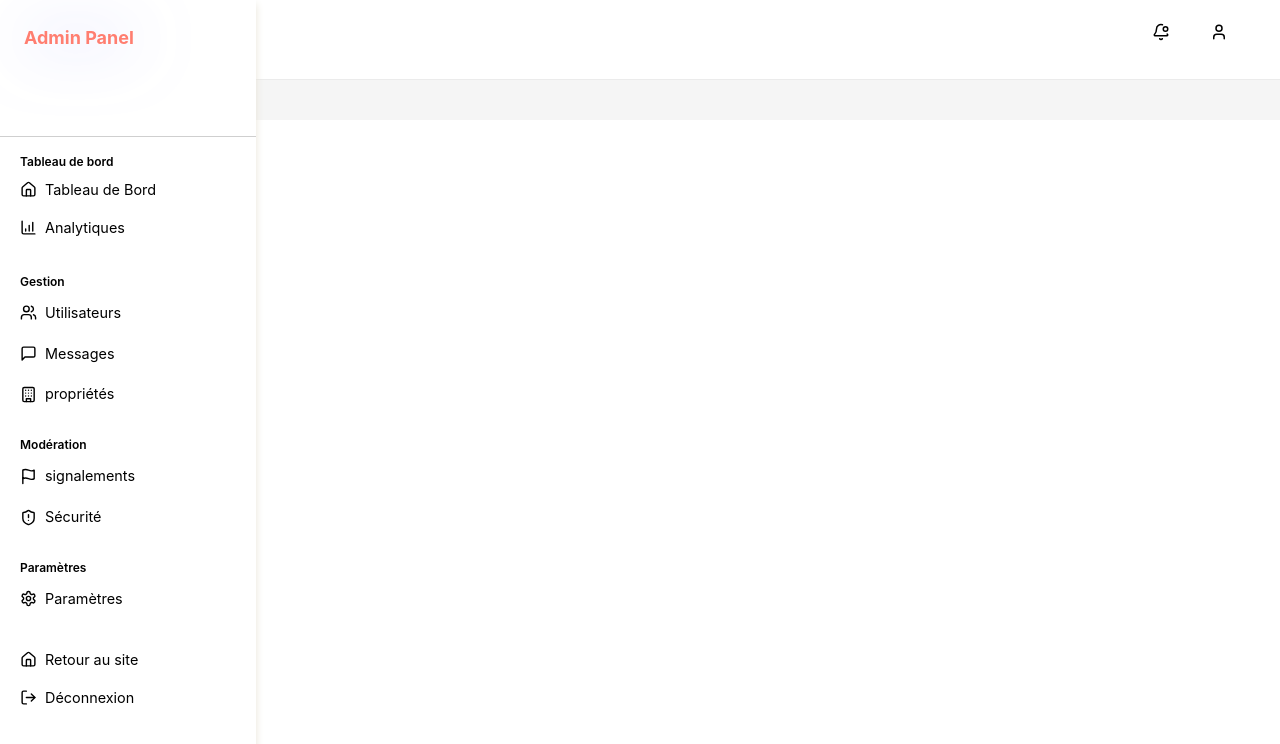
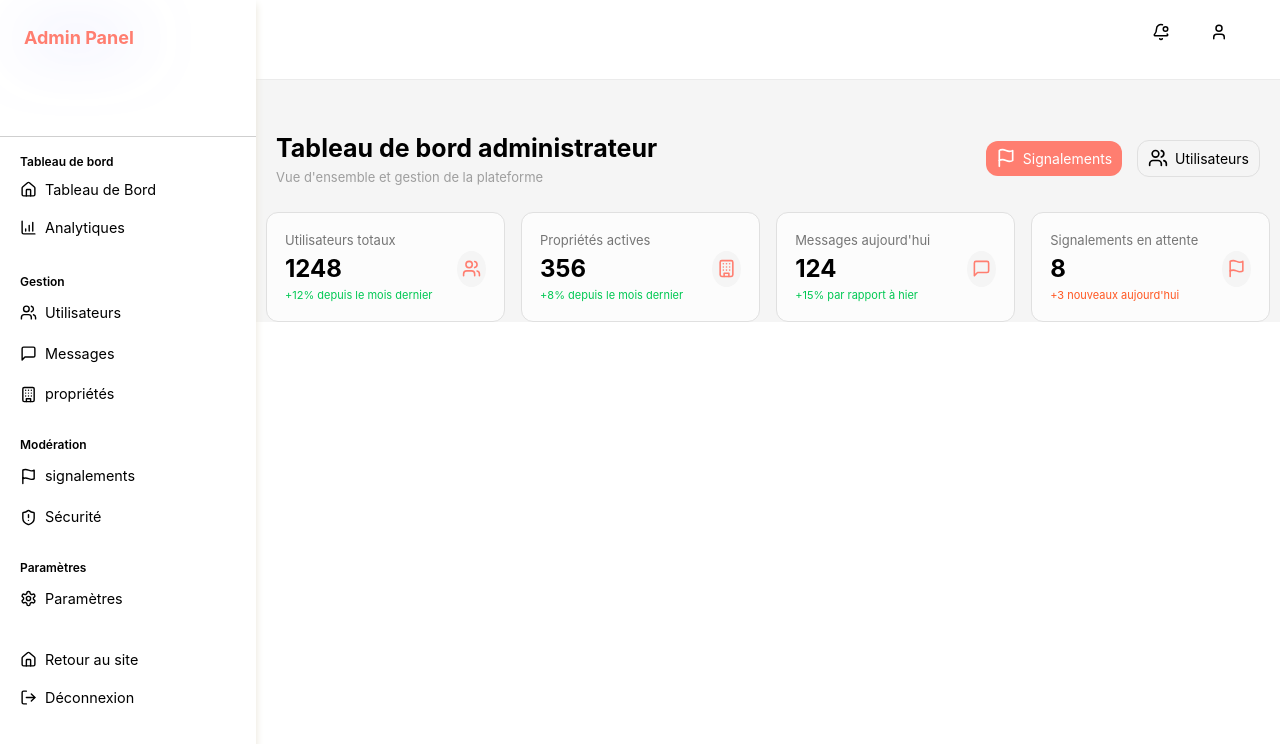
Before and after one commit to Maymasi/coloc-location-app, a React (Vite) app: page /admin/dashboard in a window 1280 px wide. Shown: the top 744 px of the page. Built offline with nearby package versions, Linux system fonts and the light colour scheme.

Commit message:
top dashboard

```diff
--- /dev/null
+++ b/src/assets/styles/AdminStyles/DashboardAdmin.css
@@ -0,0 +1,72 @@
+.top-admin-dashboard {
+    display: flex;
+    justify-content: space-between;
+    padding: 10px;
+}
+.right-side-admin-dashboard{
+    display: flex;
+    flex-direction: column;
+    justify-content: center;
+}
+.left-side-admin-dashboard{
+    display: flex;
+    align-items: center;
+    gap: 15px;
+}
+.btn-signalement-admin-dashboard{
+    display: flex;
+    gap: 7px;
+    color: white;
+    background-color: hsl(var(--primary));
+    padding: 7px 10px;
+    border-radius: 12px;
+}
+.btn-utilisateurs-admin-dashboard{
+    display: flex;
+    gap: 7px;
+    padding: 7px;
+    border: 1px solid #e0e0e0;
+    border-radius: 12px;
+    padding: 7px 10px;
+}
+.big-title-admin-dashboard{
+    font-size: 25px;
+    font-weight: 700;
+}
+.under-title-admin-dashboard{
+    font-size:13px ;
+    color: #9e9e9e;
+}
+.cards-admin-dashboard{
+    display: flex;
+    justify-content: space-between;
+    margin-top: 15px;
+}
+.card-admin-dashboard{
+    display: flex;
+    flex-direction: column;
+    justify-content: center;
+    padding: 18px;
+    border-radius: 12px;
+    border: 1px solid #e0e0e0;
+    width: 20%;
+    background-color: rgba(255, 255, 255, 0.744);
+    /* align-items: center; */
+}
+.title-card-admin{
+    font-size: 13px;
+    color: #757575;
+    font-weight: 400;
+}
+.evolution{
+    font-size: 11px;
+}
+.icon-card-admin-dashboard{
+    color:hsl(var(--primary));
+    background-color: #f5f5f5;
+    padding: 5px;
+    display: flex;
+    justify-content: center;
+    align-items: center;
+    border-radius: 50%;
+}
--- a/src/components/admin/AdminDashboard.jsx
+++ b/src/components/admin/AdminDashboard.jsx
@@ -1,9 +1,56 @@
 import React from 'react'
+import  '../../assets/styles/AdminStyles/DashboardAdmin.css'
+import { Flag,Users,MessageSquare,Building,  } from 'lucide-react';
 
+const cardsInfo = [
+    {title:"Utilisateurs totaux",number:1248,icon:"Users",evolutionMsg:"+12% depuis le mois dernier",color:"#00c853"},
+    {title:"Propriétés actives",number:356,icon:"Building",evolutionMsg:"+8% depuis le mois dernier",color:"#00c853"},
+    {title:"Messages aujourd'hui",number:124,icon:"MessageSquare",evolutionMsg:"+15% par rapport à hier",color:"#00c853"},
+    {title:"Signalements en attente",number:8,icon:"Flag",evolutionMsg:"+3 nouveaux aujourd'hui",color:"#ff5722"},
+]
+const iconMap = {
+    Users: Users,
+    Building: Building,
+    MessageSquare: MessageSquare,
+    Flag: Flag
+};
 const AdminDashboard = () => {
+
     return (
-        <div>
-
+        <div style={{padding:"0px 10px"}}>
+            <div className="top-admin-dashboard">
+                <div className="right-side-admin-dashboard">
+                    <div className="big-title-admin-dashboard">Tableau de bord administrateur</div>
+                    <div className="under-title-admin-dashboard">Vue d'ensemble et gestion de la plateforme</div>
+                </div>
+                <div className="left-side-admin-dashboard">
+                    <div className="btn-signalement-admin-dashboard">
+                        <Flag size={20}/>
+                        <div style={{fontSize:"14px"}}>Signalements</div>
+                    </div>
+                    <div className="btn-utilisateurs-admin-dashboard">
+                        <Users size={20}/>
+                        <div style={{fontSize:"14px"}}>Utilisateurs</div>
+                    </div>
+                </div>
+            </div>
+            <div className="cards-admin-dashboard">
+                {cardsInfo.map((cardInfo)=>{
+                    const IconComponent = iconMap[cardInfo.icon];
+                    return(
+                        <div className="card-admin-dashboard">
+                            <div className="title-card-admin">{cardInfo.title}</div>
+                            <div style={{display:"flex",justifyContent:"space-between"}}>
+                                <div style={{fontSize:"24px",fontWeight:"700"}}>{cardInfo.number}</div>
+                                <div className="icon-card-admin-dashboard">
+                                    <IconComponent size={19}/>
+                                </div>
+                            </div>
+                            <div className="evolution" style={{color:cardInfo.color}}>{cardInfo.evolutionMsg}</div>
+                        </div>
+                    )
+                })}
+            </div>
         </div>
     )
 }
```
